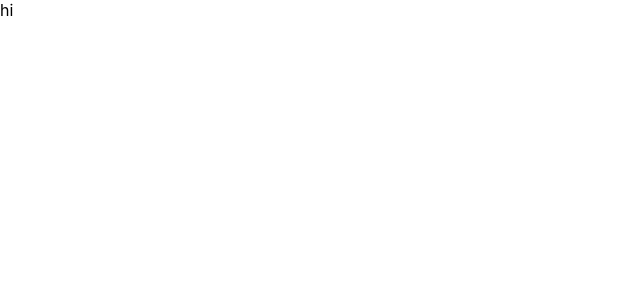
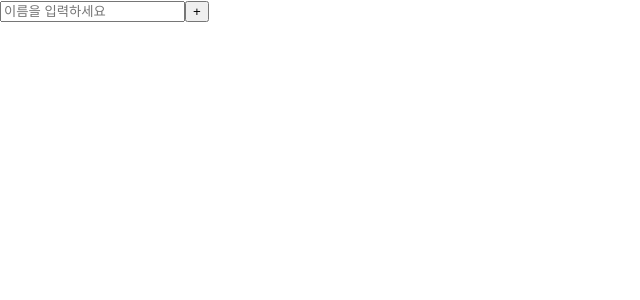
Before and after one commit to JaeHyunLee123/raffle-app, a React (Create React App) app: page / in a window 1280 px wide. Shown: the top 300 px of the page, without its empty margins (0-640 px from the left). Built offline with nearby package versions, Linux system fonts and the light colour scheme.

Commit message:
feat: implement create new raffle

```diff
--- a/package.json
+++ b/package.json
@@ -15,6 +15,7 @@
     "framer-motion": "^11.0.8",
     "react": "^18.2.0",
     "react-dom": "^18.2.0",
+    "react-hook-form": "^7.51.0",
     "react-redux": "^9.1.0",
     "react-scripts": "5.0.1",
     "styled-components": "^6.1.8",
--- a/src/App.tsx
+++ b/src/App.tsx
@@ -1,7 +1,32 @@
 import React from "react";
+import { useForm } from "react-hook-form";
+import { createRaffle } from "./features/raffle/raffleSlice";
+import { useAppDispatch } from "./app/hooks";
+
+interface RaffleForm {
+  name: string;
+}
 
 function App() {
-  return <div>hi</div>;
+  const { register, handleSubmit, reset } = useForm<RaffleForm>();
+  const dispatch = useAppDispatch();
+
+  const onSubmit = ({ name }: RaffleForm) => {
+    dispatch(createRaffle(name));
+    reset();
+  };
+
+  return (
+    <div>
+      <form onSubmit={handleSubmit(onSubmit)}>
+        <input
+          placeholder="이름을 입력하세요"
+          {...register("name", { required: true })}
+        />
+        <button>+</button>
+      </form>
+    </div>
+  );
 }
 
 export default App;
```
Also changed, not shown: 1 other file (tests, documents, lock files or other folders).
